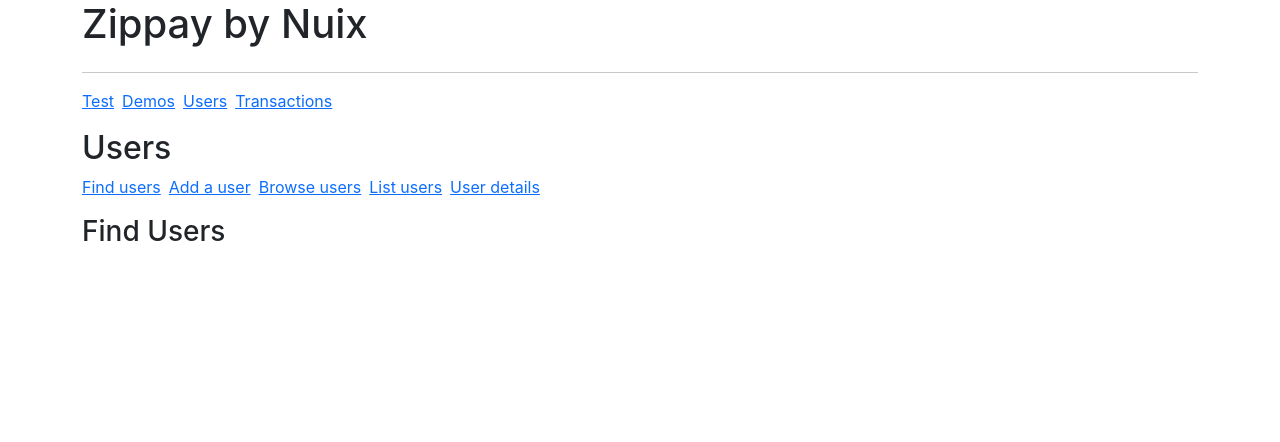
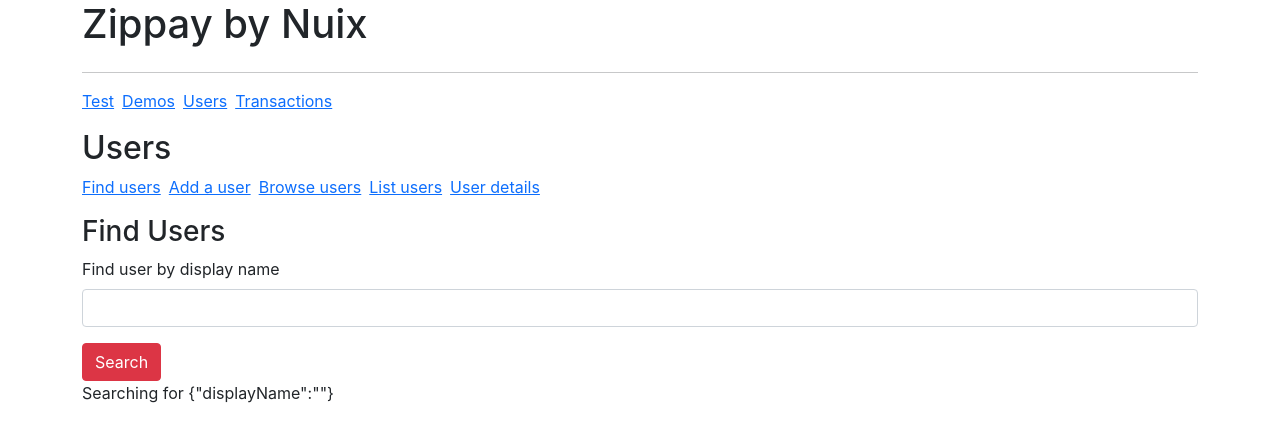
Before and after one commit to speedingplanet/nuix-react, a React (Create React App) app: page /users/find in a window 1280 px wide. Shown: the top 442 px of the page. Built offline with nearby package versions, Linux system fonts and the light colour scheme; what @speedingplanet/rest-server would draw is missing.

Commit message:
End of day 2

```diff
--- a/src/demos/ComponentProps.jsx
+++ b/src/demos/ComponentProps.jsx
@@ -42,7 +42,9 @@
         Boolean: {props.aBoolean ? 'true' : 'false'}
       </li>
       {/* Try removing JSON.stringify to see what you get as a result */}
-      <li className="list-group-item">Object: {props.anObject}</li>
+      <li className="list-group-item">
+        Object: {JSON.stringify( props.anObject )}
+      </li>
       <li className="list-group-item">Array: {props.anArray}</li>
     </ul>
   );
--- a/src/demos/FormWidgets.jsx
+++ b/src/demos/FormWidgets.jsx
@@ -5,32 +5,20 @@
   const [ ucUserName, setUcUserName ] = useState( '' );
   const inputRef = useRef( null );
 
-  function handleUpdateText( event ) {
-    setUserName( event.currentTarget.value );
+  function handleButtonClick() {
+    console.log(
+      'Current value of the uncontrolled component: ',
+      uncontrolledValue,
+    );
+
+    uncontrolledValue && setUcUserName( uncontrolledValue );
   }
 
-  function handleButtonClick() {
-    /*
-    if ( inputRef.current ) {
-      console.log(
-        'Current value of the uncontrolled component: ',
-        inputRef.current.value,
-      );
-    }
+  function handleUpdateText( event ) {
+    setUserName( event.target.value );
+  }
 
-    console.log(
-      'Current value of the uncontrolled component: ',
-      inputRef.current && inputRef.current.value,
-    );
-    */
-
-    console.log(
-      'Current value of the uncontrolled component: ',
-      inputRef.current?.value,
-    );
-
-    inputRef.current?.value && setUcUserName( inputRef.current?.value );
-  }
+  let uncontrolledValue = '';
 
   return (
     // section>.row>.col>.form-group>label+input:text.form-control
@@ -61,6 +49,7 @@
               type="text"
               id="uc-user-name"
               ref={inputRef}
+              onBlur={( e ) => ( uncontrolledValue = e.target.value )}
               className="form-control"
             />
             <button className="btn btn-info mt-2" onClick={handleButtonClick}>
--- a/src/users/FindUsers.jsx
+++ b/src/users/FindUsers.jsx
@@ -1,15 +1,54 @@
 // rfc, rfce, rafce,
 // look at the ES7/React Snippets extension for more
 
-import React from 'react';
+import React, { useState } from 'react';
+
+const initialState = {
+  displayName: '',
+};
 
 const FindUsers = () => {
+  const [ searchCriteria, setSearchCriteria ] = useState( initialState );
+
   return (
-    <div className="row">
-      <div className="col">
-        <h3>Find Users</h3>
+    <React.Fragment>
+      <div className="row">
+        <div className="col">
+          <h3>Find Users</h3>
+          <div className="mb-3">
+            <label htmlFor="searchDisplayName" className="form-label">
+              Find user by display name
+            </label>
+            <input
+              type="text"
+              className="form-control mb-2"
+              id="searchDisplayName"
+              value={searchCriteria.displayName}
+              onChange={( e ) =>
+                setSearchCriteria( {
+                  ...searchCriteria,
+                  displayName: e.target.value,
+                } )
+              }
+            />
+          </div>
+          <div>
+            <button
+              type="button"
+              className="btn btn-danger"
+              onClick={() => console.log( `Searching for ${searchCriteria}` )}
+            >
+              Search
+            </button>
+          </div>
+        </div>
       </div>
-    </div>
+      <div className="row">
+        <div className="col">
+          <p>Searching for {JSON.stringify( searchCriteria )}</p>
+        </div>
+      </div>
+    </React.Fragment>
   );
 };
 
--- a/src/users/UserBrowser.jsx
+++ b/src/users/UserBrowser.jsx
@@ -1,34 +1,35 @@
-import React from 'react';
+/* eslint-disable no-empty */
+import React, { useState } from 'react';
 import UserDetails from './UserDetails';
 import { users } from '@speedingplanet/rest-server';
 
 const UserBrowser = () => {
+  const [ currentUser, setCurrentUser ] = useState( 0 );
+
+  const handleButtonClick = ( event ) => {
+    if ( event.target.textContent === 'Back' ) {
+      setCurrentUser( Math.max( 0, currentUser - 1 ) );
+    } else if ( event.target.textContent === 'Forward' ) {
+      setCurrentUser( Math.min( currentUser + 1, users.length - 1 ) );
+    }
+  };
+
   return (
     <div className="row">
       <div className="col-4 offset-4">
         <div className="row mb-2">
           <div className="col">
-            <UserDetails user={users[5]} />
+            <UserDetails user={users[currentUser]} />
           </div>
         </div>
         <div className="row">
           <div className="col text-start">
-            <button
-              className="btn btn-danger"
-              onClick={( event ) =>
-                console.log( `Clicked the ${event.target.textContent} button` )
-              }
-            >
+            <button className="btn btn-danger" onClick={handleButtonClick}>
               Back
             </button>
           </div>
           <div className="col text-end">
-            <button
-              className="btn btn-success"
-              onClick={( event ) =>
-                console.log( `Clicked the ${event.target.textContent} button` )
-              }
-            >
+            <button className="btn btn-success" onClick={handleButtonClick}>
               Forward
             </button>
           </div>
```
